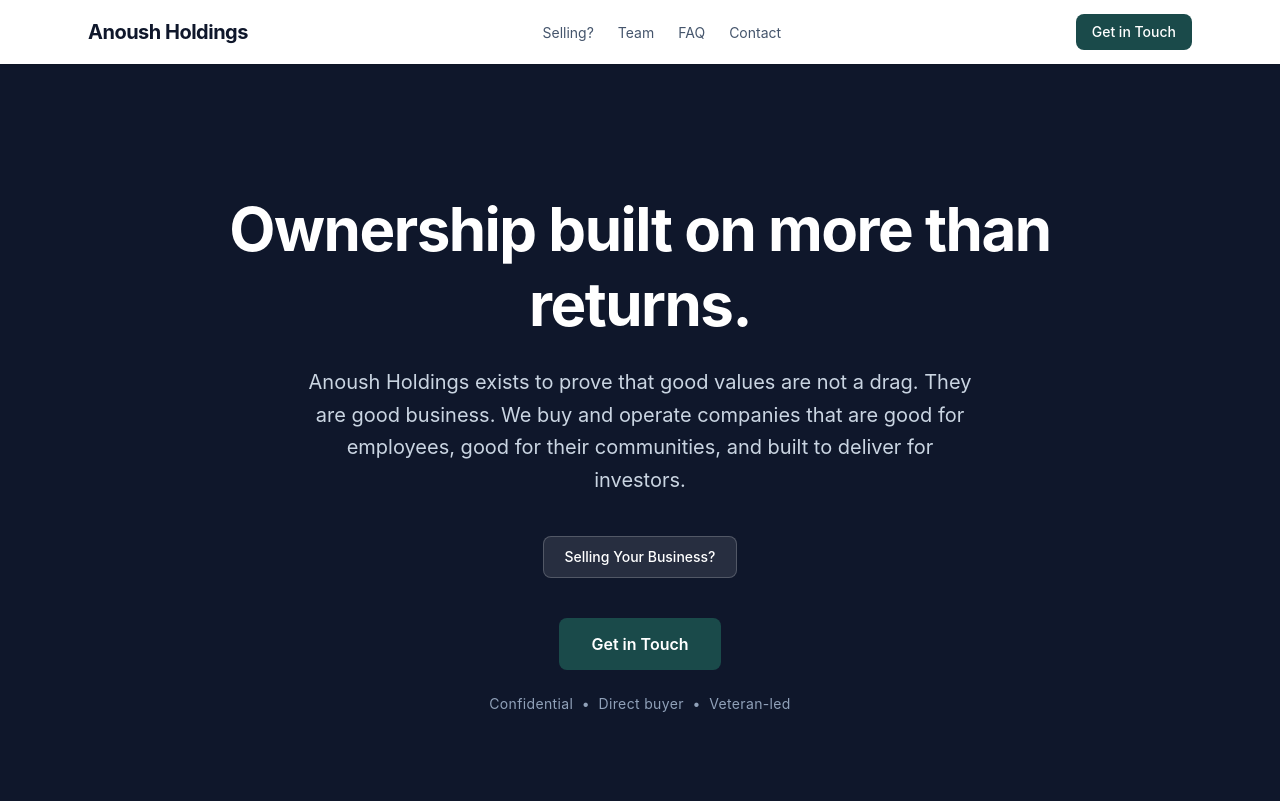
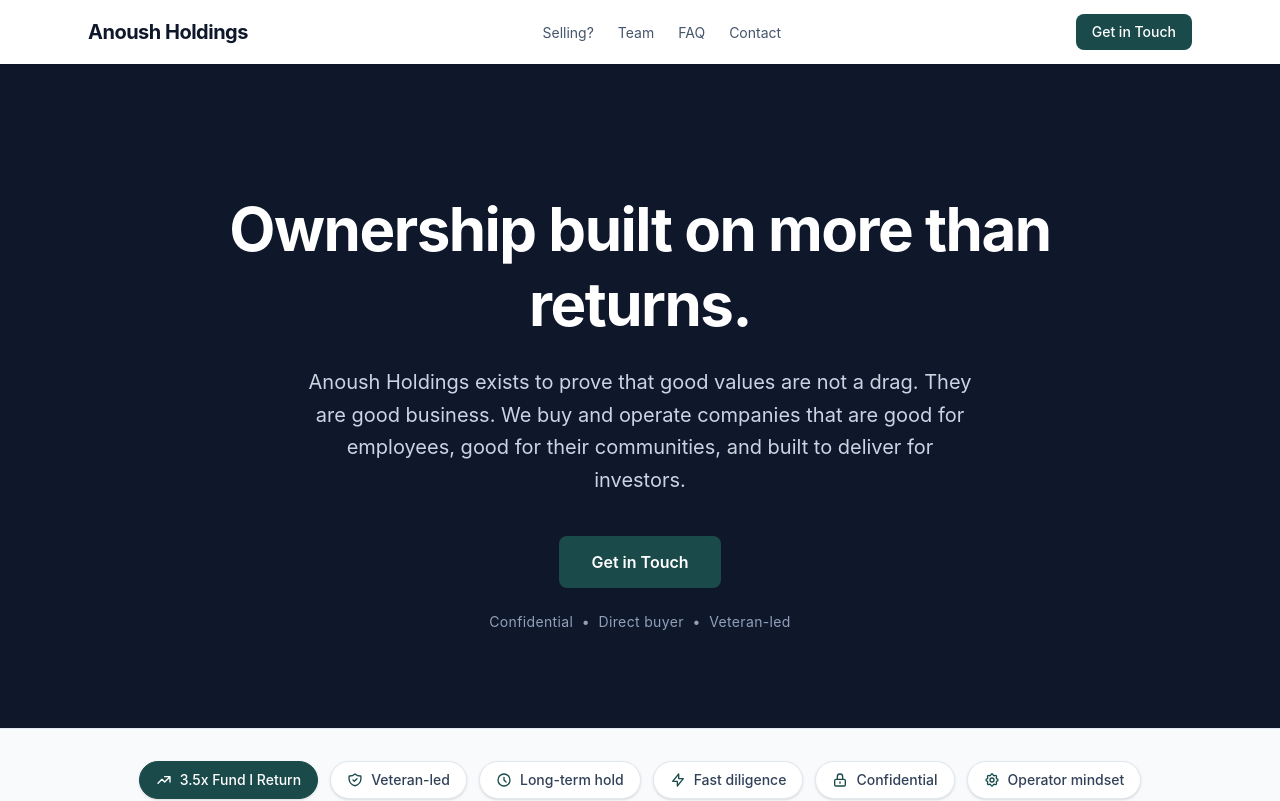
Before and after one commit to Mitchelllowe/Anoush-Holdings-Website, a React (Vite) app: page / in a window 1280 px wide. Shown: the top 801 px of the page. Built offline with nearby package versions, Linux system fonts and the light colour scheme.

Commit message:
Remove solo audience button from hero

```diff
--- a/src/components/Hero.jsx
+++ b/src/components/Hero.jsx
@@ -2,9 +2,7 @@
 
 // To edit headline/subhead: update siteConfig.hero in site.config.js
 
-const audienceLinks = [
-  { label: 'Selling Your Business?', href: '#sellers' },
-]
+const audienceLinks = []
 
 export default function Hero() {
   return (
@@ -17,20 +15,7 @@
           {siteConfig.hero.subhead}
         </p>
 
-        {/* Audience routing */}
-        <div className="flex flex-wrap justify-center gap-3 mb-10">
-          {audienceLinks.map(({ label, href }) => (
-            <a
-              key={href}
-              href={href}
-              className="inline-block bg-white/10 border border-white/20 text-white font-medium px-5 py-2.5 rounded-lg hover:bg-white/20 transition-colors text-sm"
-            >
-              {label}
-            </a>
-          ))}
-        </div>
-
-        <a
+<a
           href="#contact"
           className="inline-block bg-blue-600 text-white font-semibold px-8 py-3.5 rounded-lg hover:bg-blue-700 transition-colors"
         >
```
